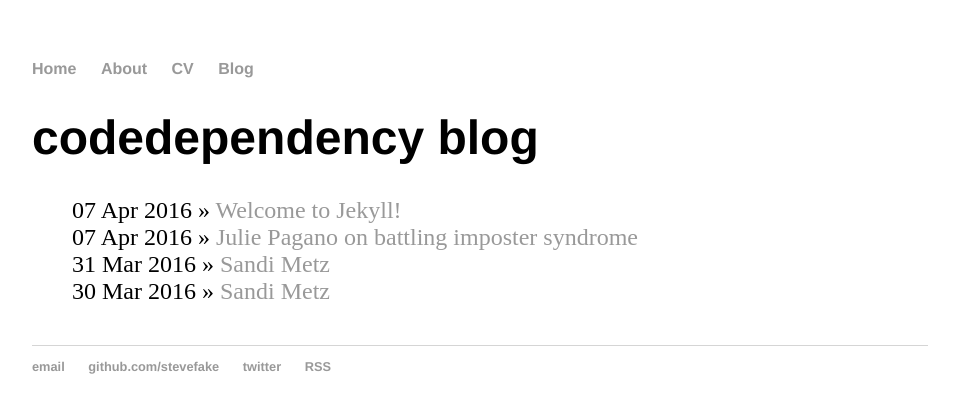
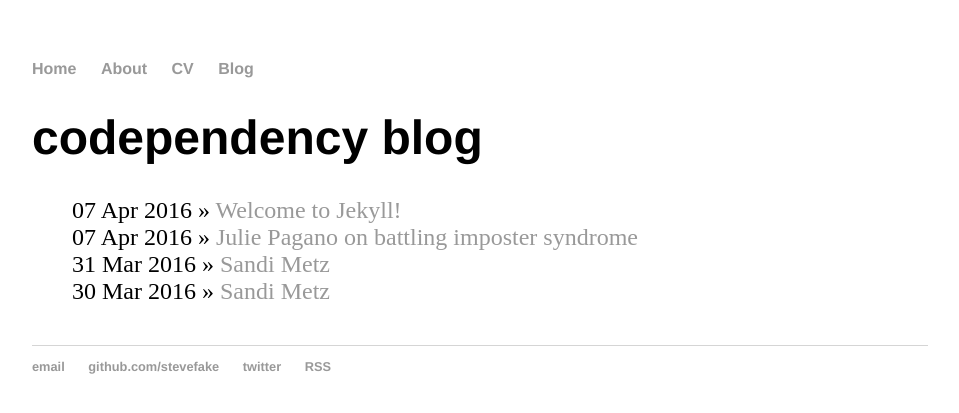
Before and after one commit to stevefake/stevefake.github.io, a Jekyll site: the page built from blog/index.html, in a window 1280 px wide. Shown: the top 413 px of the page, without its empty margins (160-1119 px from the left). Built offline with Jekyll 4.4.1, drawn with Linux system fonts in a browser that asks for light colours.

Commit message:
add tweaks

```diff
--- a/_config.yml
+++ b/_config.yml
@@ -6,14 +6,14 @@
 # 'jekyll serve'. If you change this file, please restart the server process.
 
 # Site settings
-title: codedependency
+title: codependency
 email: steven.m.fake@gmail.com
 description: > # this means to ignore newlines until "baseurl:"
   Write an awesome description for your new site here. You can edit this
   line in _config.yml. It will appear in your document head meta (for
   Google search results) and in your feed.xml site description.
 baseurl: "" # the subpath of your site, e.g. /blog
-url: "http://yourdomain.com" # the base hostname & protocol for your site
+url: "http://stevefake.github.io/" # the base hostname & protocol for your site
 twitter_username: stevemfake
 github_username:  stevefake
 
--- a/blog/index.html
+++ b/blog/index.html
@@ -1,6 +1,6 @@
 ---
 layout: default
-title: codedependency blog
+title: codependency blog
 ---
 	<h1>{{ page.title }}</h1>
 	<ul class="posts">
--- a/index.html
+++ b/index.html
@@ -4,5 +4,5 @@ title: codependency
 ---
 <div class="blurb">
 	<h1>codependency</h1>
-	<p>Blogging about programming<a href="/about">Read more...</a></p>
+	<p>Blogging about programming <a href="/about"> Read more...</a></p>
 </div><!-- /.blurb -->
```
